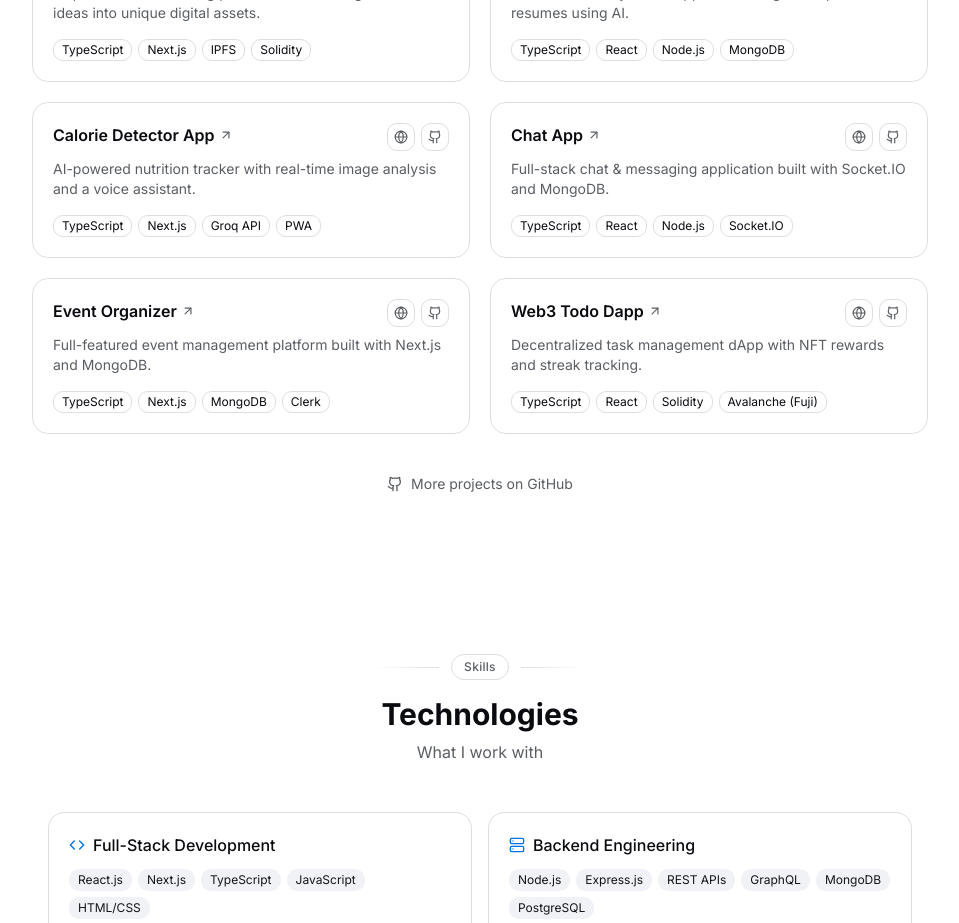
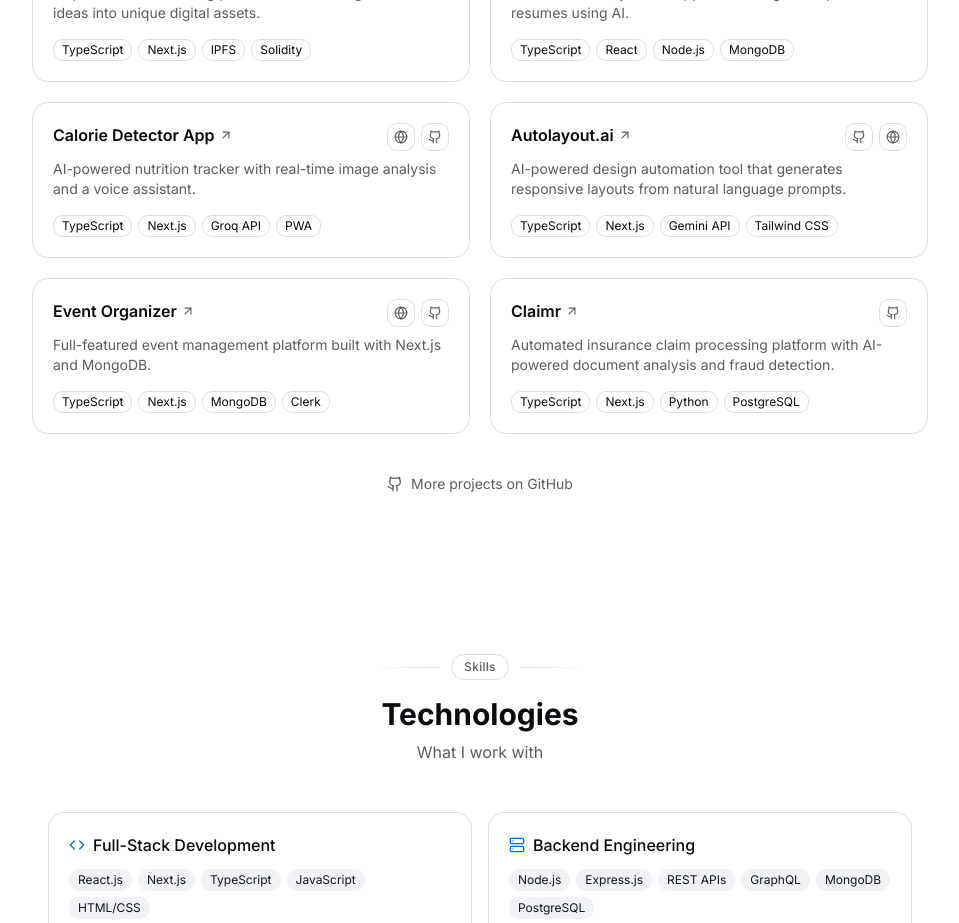
Before and after one commit to koustavx08/koustavx08-portfolio-website, a Next.js app: page / in a window 1280 px wide. Shown: the part 2220-3143 px from the top of the page, without its empty margins (160-1119 px from the left). Built offline with nearby package versions, Linux system fonts and the light colour scheme.

Commit message:
feat: update projects - remove chat-app and web3-todo-dapp, add autolayout.ai and claimr
- Removed: chat-app, web3-todo-dapp
- Added: autolayout.ai (AI design automation with Gemini API)
- Added: claimr (AI insurance claim processing platform)

```diff
--- a/data/resume.ts
+++ b/data/resume.ts
@@ -201,12 +201,12 @@ export const DATA = {
       ],
     },
     {
-      title: "chat-app",
-      description: "Full-stack chat & messaging application built with Socket.IO and MongoDB.",
-      technologies: ["TypeScript", "React", "Node.js", "Socket.IO"],
+      title: "autolayout.ai",
+      description: "AI-powered design automation tool that generates responsive layouts from natural language prompts.",
+      technologies: ["TypeScript", "Next.js", "Gemini API", "Tailwind CSS"],
       links: [
-        { type: "Website", href: "https://chat-app-x08.vercel.app/", icon: Globe },
-        { type: "Source", href: "https://github.com/koustavx08/chat-app", icon: Github },
+        { type: "Source", href: "https://github.com/casualGamer-dev/autolayout.ai", icon: Github },
+        { type: "Website", href: "https://drive.google.com/drive/folders/14tjteouI98n2k5p34VqaihSA0F56VSsp?usp=drive_link", icon: Globe },
       ],
     },
     {
@@ -219,12 +219,11 @@ export const DATA = {
       ],
     },
     {
-      title: "web3-todo-dapp",
-      description: "Decentralized task management dApp with NFT rewards and streak tracking.",
-      technologies: ["TypeScript", "React", "Solidity", "Avalanche (Fuji)"],
+      title: "claimr",
+      description: "Automated insurance claim processing platform with AI-powered document analysis and fraud detection.",
+      technologies: ["TypeScript", "Next.js", "Python", "PostgreSQL"],
       links: [
-        { type: "Website", href: "https://web3-todo-dapp-alpha.vercel.app/", icon: Globe },
-        { type: "Source", href: "https://github.com/koustavx08/web3-todo-dapp", icon: Github },
+        { type: "Source", href: "https://github.com/koustavx08/claimr", icon: Github },
       ],
     },
   ] satisfies Project[],
```
